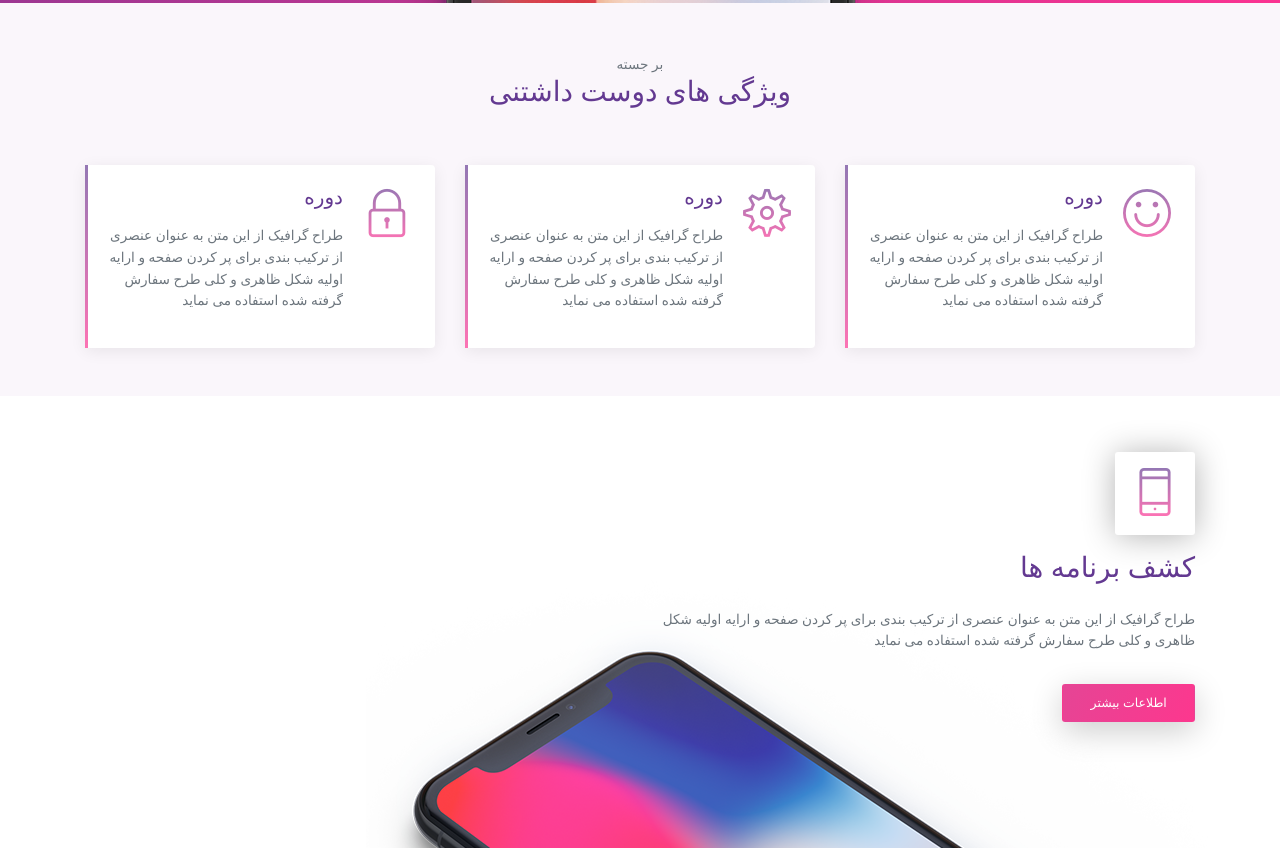
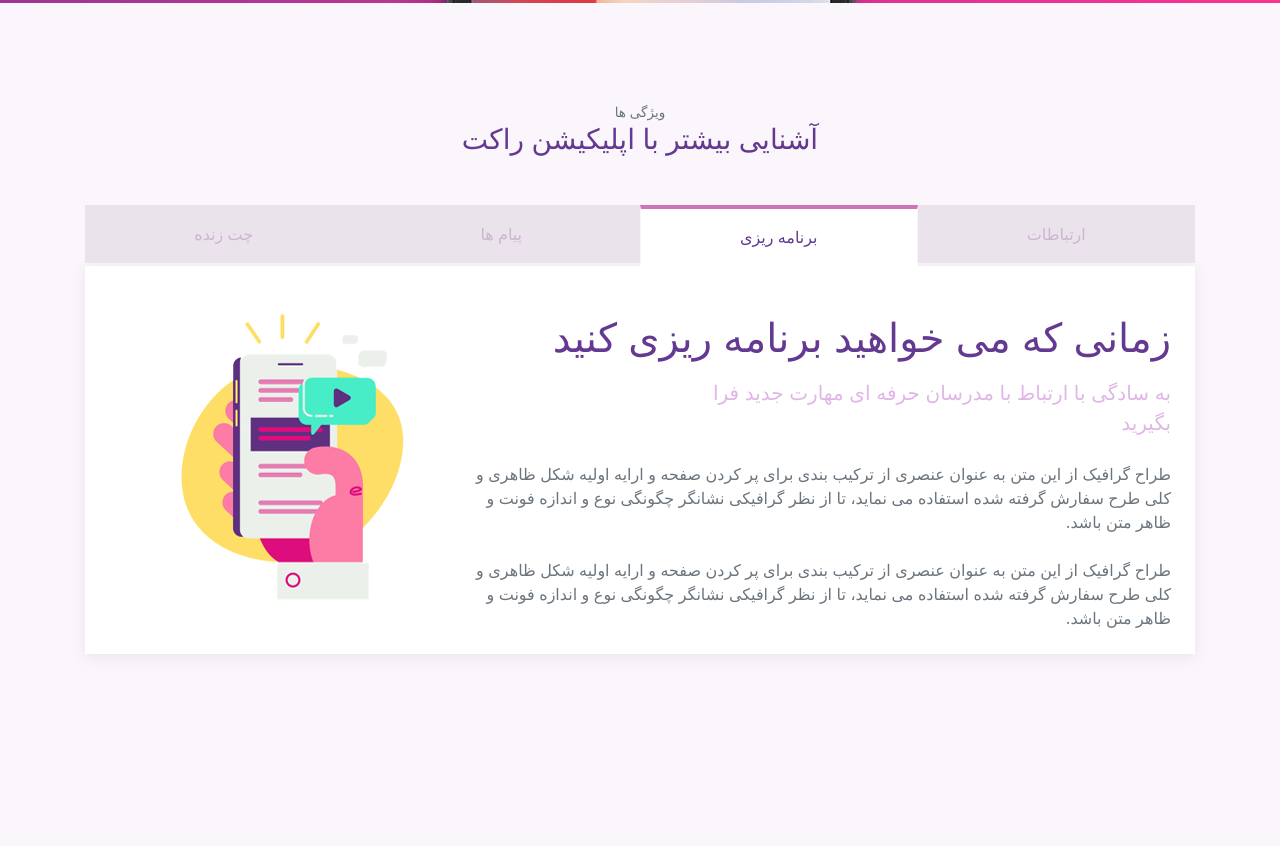
Before and after one commit to unitools-apps/Website, a plain HTML site: page index.html in a window 1280 px wide. Shown: the part 772-1620 px from the top of the page. Drawn offline with nearby package versions, Linux system fonts and the light colour scheme.

Commit message:
delet some parts and fix background

```diff
--- a/index.html
+++ b/index.html
@@ -65,116 +65,6 @@
             </div>
         </div>
     </header>
-
-    <!-------------------------
-        Section Properties
-    --------------------------->
-
-    <div class="section-properties">
-        <div class="container pb-5 light-bg">
-            <div class="d-block text-center py-5">
-                <small class="text-muted my-small">بر جسته</small>
-
-                <h3 class="h3" style="color: #633991">ویژگی های دوست داشتنی</h3>
-            </div>
-
-
-            <div class="row">
-                <div class="col-12 col-lg-4 my-2 my-lg-0">
-                    <div class="card feature border-0 shadow-md">
-                        <div class="card-body">
-                            <div class="media">
-                                <span class="ti-face-smile font-lg p-1 gradient-fill"></span>
-
-                                <div class="media-body mr-3">
-                                    <h5 class="h5 pb-2" style="color: #633991">دوره</h5>
-
-
-                                    <p class="text-muted my-small">طراح گرافیک از این متن به عنوان عنصری از ترکیب بندی
-                                        برای پر کردن صفحه و ارایه اولیه شکل ظاهری و کلی طرح سفارش گرفته شده استفاده می
-                                        نماید</p>
-                                </div>
-                            </div>
-                        </div>
-                    </div>
-                </div>
-
-
-                <div class="col-12 col-lg-4 my-2 my-lg-0">
-                    <div class="card feature border-0 shadow-md">
-                        <div class="card-body">
-                            <div class="media">
-                                <span class="ti-settings font-lg p-1 gradient-fill"></span>
-
-                                <div class="media-body mr-3">
-                                    <h5 class="h5 pb-2" style="color: #633991">دوره</h5>
-
-
-                                    <p class="text-muted my-small">طراح گرافیک از این متن به عنوان عنصری از ترکیب بندی
-                                        برای پر کردن صفحه و ارایه اولیه شکل ظاهری و کلی طرح سفارش گرفته شده استفاده می
-                                        نماید</p>
-                                </div>
-                            </div>
-                        </div>
-                    </div>
-                </div>
-
-
-                <div class="col-12 col-lg-4 my-2 my-lg-0">
-                    <div class="card feature border-0 shadow-md">
-                        <div class="card-body">
-                            <div class="media">
-                                <span class="ti-lock font-lg p-1 gradient-fill"></span>
-
-                                <div class="media-body mr-3">
-                                    <h5 class="h5 pb-2" style="color: #633991">دوره</h5>
-
-
-                                    <p class="text-muted my-small">طراح گرافیک از این متن به عنوان عنصری از ترکیب بندی
-                                        برای پر کردن صفحه و ارایه اولیه شکل ظاهری و کلی طرح سفارش گرفته شده استفاده می
-                                        نماید</p>
-                                </div>
-                            </div>
-                        </div>
-                    </div>
-                </div>
-
-            </div>
-
-        </div>
-    </div>
-
-    <!-------------------------
-              App Info
-    --------------------------->
-
-    <div class="bg-white py-5" id="information">
-        <div class="container">
-
-            <div class="row">
-                <div class="col-12 col-lg-6">
-
-                    <div class="box-icon my-2">
-                        <span class="ti-mobile font-lg gradient-fill"></span>
-                    </div>
-
-                    <h3 class="h3 my-3" style="color: #633991">کشف برنامه ها</h3>
-
-                    <p class="text-muted my-small my-4">طراح گرافیک از این متن به عنوان عنصری از ترکیب بندی برای پر
-                        کردن صفحه و ارایه اولیه شکل ظاهری و کلی طرح سفارش گرفته شده استفاده می نماید</p>
-
-                    <button class="btn my-btn text-white my-2 ">اطلاعات بیشتر</button>
-
-                </div>
-
-                <div class="perspective-phone">
-                    <img src="images/perspective.png" alt="perspective phone" class="img-fluid">
-                </div>
-
-            </div>
-
-        </div>
-    </div>
 
     <!-------------------------
               Nav info
@@ -408,7 +298,7 @@
     <!-------------------------
             gallery Part
     --------------------------->
-    <div class="py-5" id="gallery" style="background-color: #faf6fb" ;>
+    <div class="py-5 bg-white" id="gallery">
 
         <div class="container">
 
```
